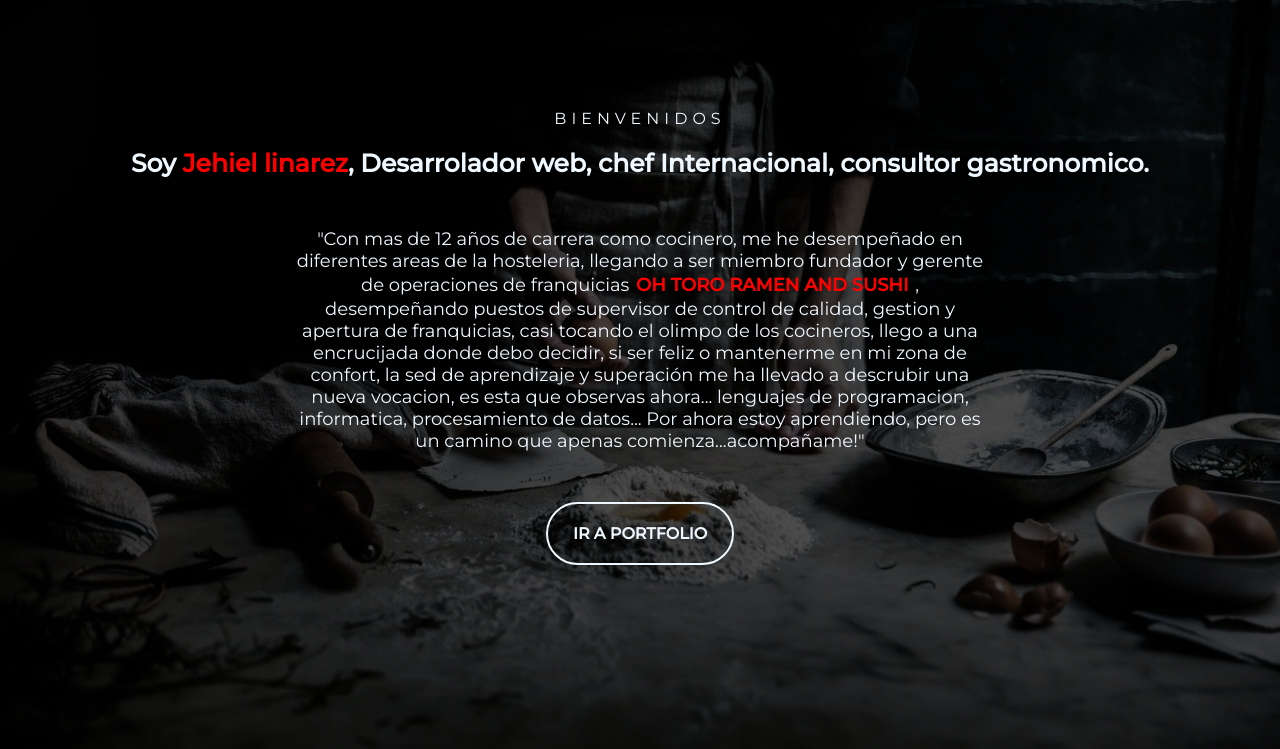
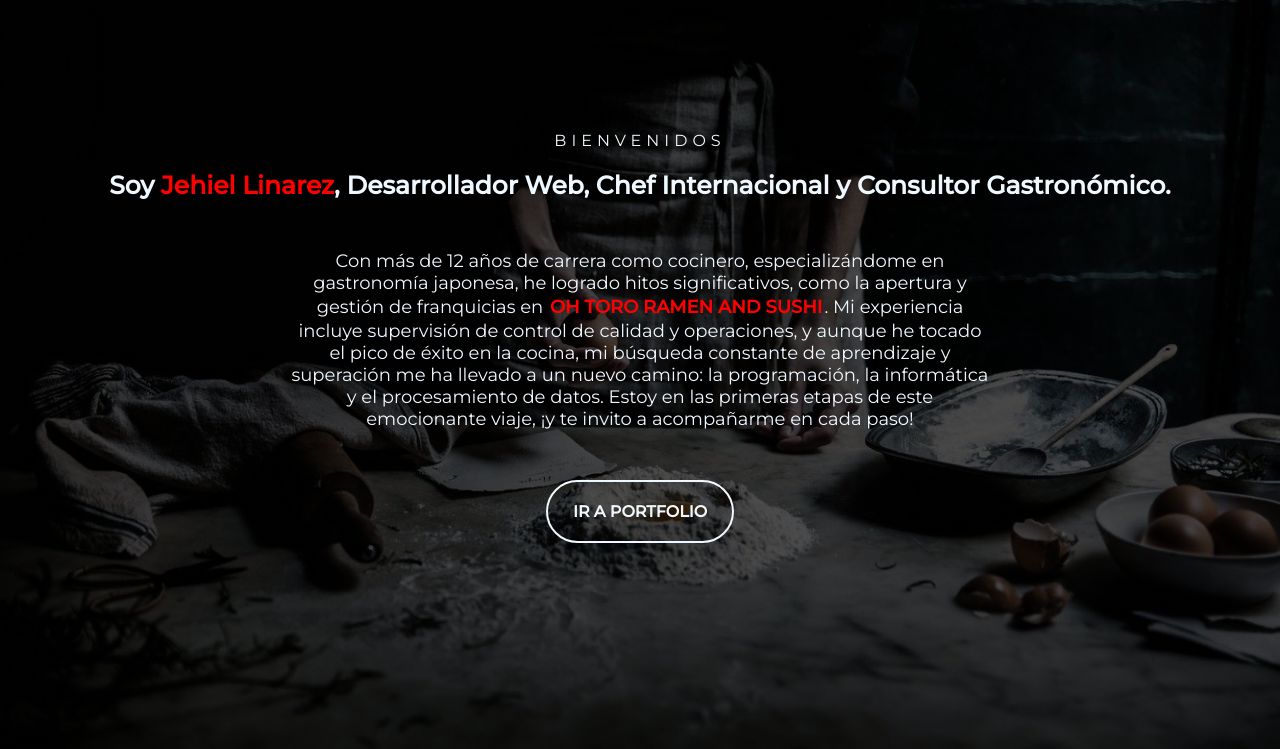
Before and after one commit to JehielL/jehiell.github.io, a plain HTML site: page index.html in a window 1280 px wide. Shown: the part 51-800 px from the top of the page. Drawn offline with Linux system fonts and the light colour scheme.

Commit message:
Update index.html
cambio descripcion portfolio

```diff
--- a/index.html
+++ b/index.html
@@ -44,8 +44,8 @@
       </header>
       <div class="presentacion">
         <p class="bienvenida">Bienvenidos</p>
-        <h2>Soy <span>Jehiel linarez</span>, Desarrolador web, chef Internacional, consultor gastronomico.</h2>
-        <p class="descripcion">"Con mas de 12 años de carrera como cocinero, me he desempeñado en diferentes areas de la hosteleria, llegando a ser miembro fundador y gerente de operaciones de franquicias <a href="http://www.oh-toro.com/" class="oh-toro">oh toro ramen and sushi</a> , desempeñando puestos de supervisor de control de calidad, gestion y apertura de franquicias, casi tocando el olimpo de los cocineros, llego a una encrucijada donde debo decidir, si ser feliz o mantenerme en mi zona de confort, la sed de aprendizaje y superación me ha llevado a descrubir una nueva vocacion, es esta que observas ahora... lenguajes de programacion, informatica, procesamiento de datos... Por ahora estoy aprendiendo, pero es un camino que apenas comienza...acompañame!"</p>
+         <h2>Soy <span>Jehiel Linarez</span>, Desarrollador Web, Chef Internacional y Consultor Gastronómico.</h2>
+        <p class="descripcion">Con más de 12 años de carrera como cocinero, especializándome en gastronomía japonesa, he logrado hitos significativos, como la apertura y gestión de franquicias en <a href="http://www.oh-toro.com/" class="oh-toro">Oh Toro Ramen and Sushi</a>. Mi experiencia incluye supervisión de control de calidad y operaciones, y aunque he tocado el pico de éxito en la cocina, mi búsqueda constante de aprendizaje y superación me ha llevado a un nuevo camino: la programación, la informática y el procesamiento de datos. Estoy en las primeras etapas de este emocionante viaje, ¡y te invito a acompañarme en cada paso!</p>
         <a href="#portfolio" class="link-portfolio">Ir a Portfolio</a>
       </div>
     </div>
```
